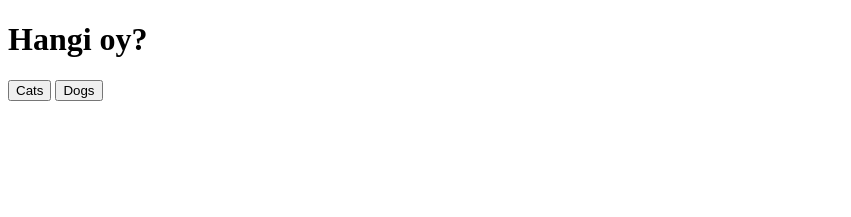
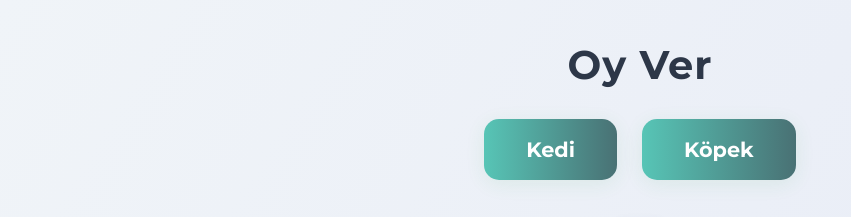
Before and after one commit to bburakCan90/voting-app, a website: page frontend/index.html in a window 1280 px wide. Shown: the whole page, without its empty margins (0-851 px from the left). Drawn offline with Linux system fonts and the light colour scheme.

Commit message:
Türkçeleştirme ve tasarım güncellemesi

```diff
--- a/backend/backend.js
+++ b/backend/backend.js
@@ -20,7 +20,7 @@ client.on('error', (err) => console.error('Redis Hatası:', err));
 
     app.post('/vote', async (req, res) => {
         const vote = req.body.vote;
-        if (vote !== 'Cats' && vote !== 'Dogs') {
+        if (vote !== 'Kedi' && vote !== 'Köpek') {
             return res.status(400).send('Geçersiz oy');
         }
         try {
--- a/frontend/index.html
+++ b/frontend/index.html
@@ -3,13 +3,16 @@
 
 <head>
     <meta charset="UTF-8">
-    <title>Voting App</title>
+    <title>Oy Ver App</title>
+    <link rel="stylesheet" href="style.css"> <!-- CSS'i ekledim -->
 </head>
 
 <body>
-    <h1>Hangi oy?</h1>
-    <button onclick="vote('Cats')">Cats</button>
-    <button onclick="vote('Dogs')">Dogs</button>
+    <h1>Oy Ver</h1>
+    <div class="vote-buttons">
+        <button onclick="vote('Kedi')">Kedi</button>
+        <button onclick="vote('Köpek')">Köpek</button>
+    </div>
 
     <p id="response"></p>
 
--- /dev/null
+++ b/frontend/style.css
@@ -0,0 +1,61 @@
+@import url('https://fonts.googleapis.com/css2?family=Montserrat:wght@700&family=Open+Sans&display=swap');
+
+body {
+    background: linear-gradient(120deg, #f0f4f8 0%, #e6eaf6 100%);
+    min-height: 100vh;
+    margin: 0;
+    padding: 0;
+    font-family: 'Open Sans', Arial, sans-serif;
+    display: flex;
+    flex-direction: column;
+    align-items: center;
+    justify-content: flex-start;
+}
+
+h1 {
+    font-family: 'Montserrat', Arial, sans-serif;
+    font-size: 2.5rem;
+    color: #2d3748;
+    margin-top: 40px;
+    margin-bottom: 30px;
+    letter-spacing: 1px;
+    text-align: center;
+}
+
+.vote-buttons {
+    display: flex;
+    gap: 25px;
+    margin-bottom: 25px;
+}
+
+.vote-buttons button {
+    background: linear-gradient(90deg, #57c5b6 0%, #497174 100%);
+    color: white;
+    border: none;
+    padding: 18px 42px;
+    border-radius: 15px;
+    font-size: 1.3rem;
+    font-family: 'Montserrat', Arial, sans-serif;
+    font-weight: bold;
+    box-shadow: 0 4px 20px rgba(40, 167, 69, 0.09);
+    cursor: pointer;
+    transition: transform 0.12s, background 0.15s;
+}
+
+.vote-buttons button:hover {
+    background: linear-gradient(90deg, #497174 0%, #57c5b6 100%);
+    transform: scale(1.08);
+}
+
+#response {
+    font-size: 1.1rem;
+    color: #497174;
+    font-weight: 600;
+    margin-top: 15px;
+    text-align: center;
+    background: #e6eaf6;
+    border-radius: 8px;
+    padding: 8px 24px;
+    box-shadow: 0 1px 8px rgba(80, 100, 140, 0.10);
+    display: inline-block;
+}
--- /dev/null
+++ b/result/style.css
@@ -0,0 +1,41 @@
+@import url('https://fonts.googleapis.com/css2?family=Montserrat:wght@700&family=Open+Sans&display=swap');
+
+body {
+    background: linear-gradient(120deg, #f0f4f8 0%, #e6eaf6 100%);
+    min-height: 100vh;
+    margin: 0;
+    padding: 0;
+    font-family: 'Open Sans', Arial, sans-serif;
+    display: flex;
+    flex-direction: column;
+    align-items: center;
+    justify-content: flex-start;
+}
+
+h1 {
+    font-family: 'Montserrat', Arial, sans-serif;
+    font-size: 2.5rem;
+    color: #2d3748;
+    margin-top: 40px;
+    margin-bottom: 30px;
+    letter-spacing: 1px;
+    text-align: center;
+}
+
+.results {
+    background: #fff;
+    border-radius: 16px;
+    box-shadow: 0 2px 16px rgba(80, 100, 140, 0.08);
+    padding: 32px 40px;
+    min-width: 320px;
+    margin-bottom: 20px;
+}
+
+.results p {
+    font-size: 1.3rem;
+    color: #497174;
+    font-weight: 600;
+    margin: 10px 0;
+    text-align: left;
+    letter-spacing: 1px;
+}
```
Also changed, not shown: result/result.html (added, +18 -0 lines), result/result.js (+16 -8 lines).
